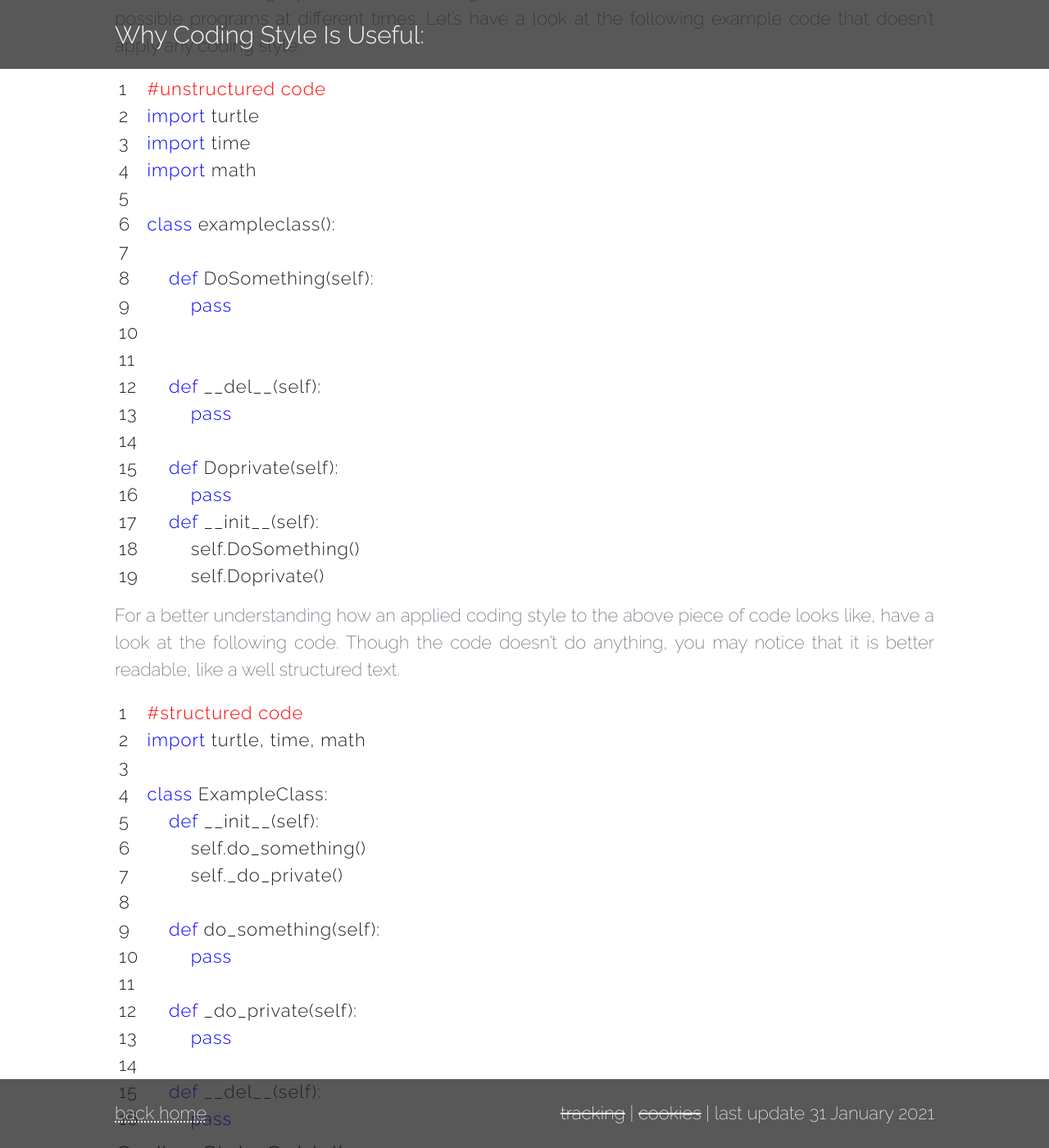
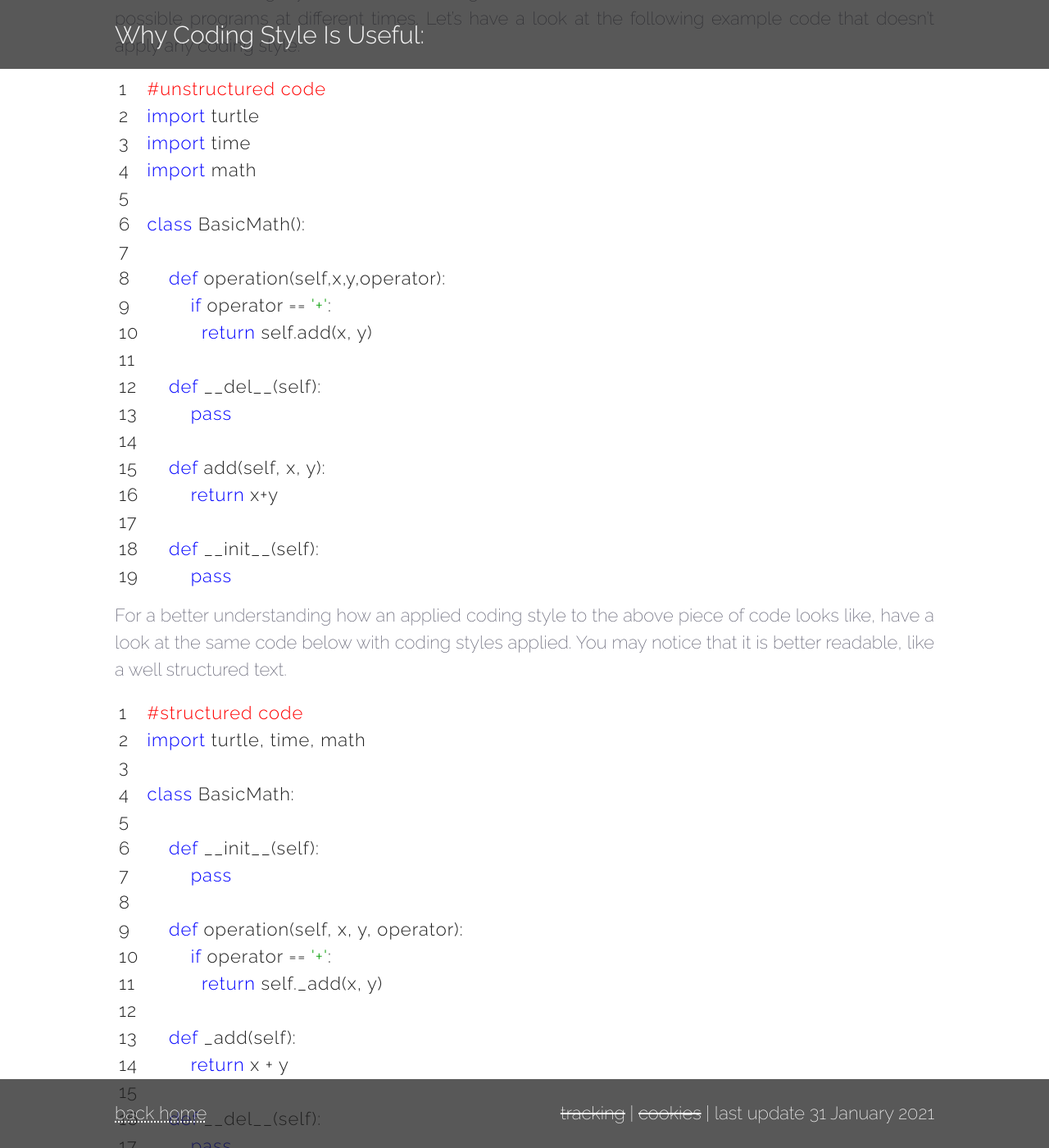
Before and after one commit to ZackDev/zackdev.github.io, a Jekyll site: the page built from _posts/2020-07-25-why-coding-style-is-useful.md, in a window 1280 px wide and 1400 px high, scrolled down 288 px. Shown: the whole window at 82% size. Built offline with Jekyll 4.4.1, drawn with Linux system fonts in a browser that asks for light colours.

Commit message:
improved example code

```diff
--- a/_posts/2020-07-25-why-coding-style-is-useful.md
+++ b/_posts/2020-07-25-why-coding-style-is-useful.md
@@ -15,39 +15,40 @@ import turtle
 import time
 import math
 
-class exampleclass():
+class BasicMath():
 
-    def DoSomething(self):
-        pass
-
+    def operation(self,x,y,operator):
+        if operator == '+':
+          return self.add(x, y)
 
     def __del__(self):
         pass
 
-    def Doprivate(self):
+    def add(self, x, y):
+        return x+y
+
+    def __init__(self):
         pass
-    def __init__(self):
-        self.DoSomething()
-        self.Doprivate()
 
 {% endhighlight %}
 
-For a better understanding how an applied coding style to the above piece of code looks like, have a look at the following code. Though the code doesn't do anything, you may notice that it is better readable, like a well structured text.
+For a better understanding how an applied coding style to the above piece of code looks like, have a look at the same code below with coding styles applied. You may notice that it is better readable, like a well structured text.
 
 {% highlight python linenos %}
 #structured code
 import turtle, time, math
 
-class ExampleClass:
+class BasicMath:
+
     def __init__(self):
-        self.do_something()
-        self._do_private()
-
-    def do_something(self):
         pass
 
-    def _do_private(self):
-        pass
+    def operation(self, x, y, operator):
+        if operator == '+':
+          return self._add(x, y)
+
+    def _add(self):
+        return x + y
 
     def __del__(self):
         pass
```
